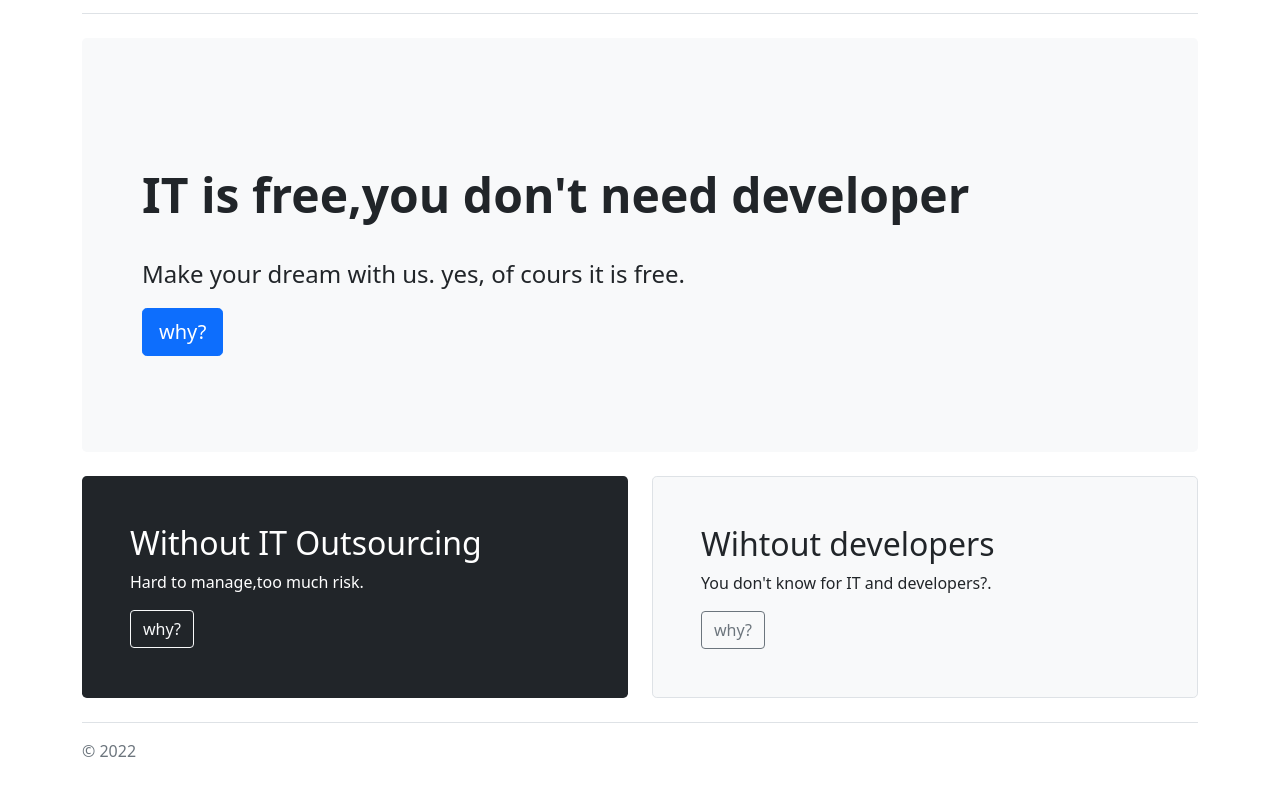
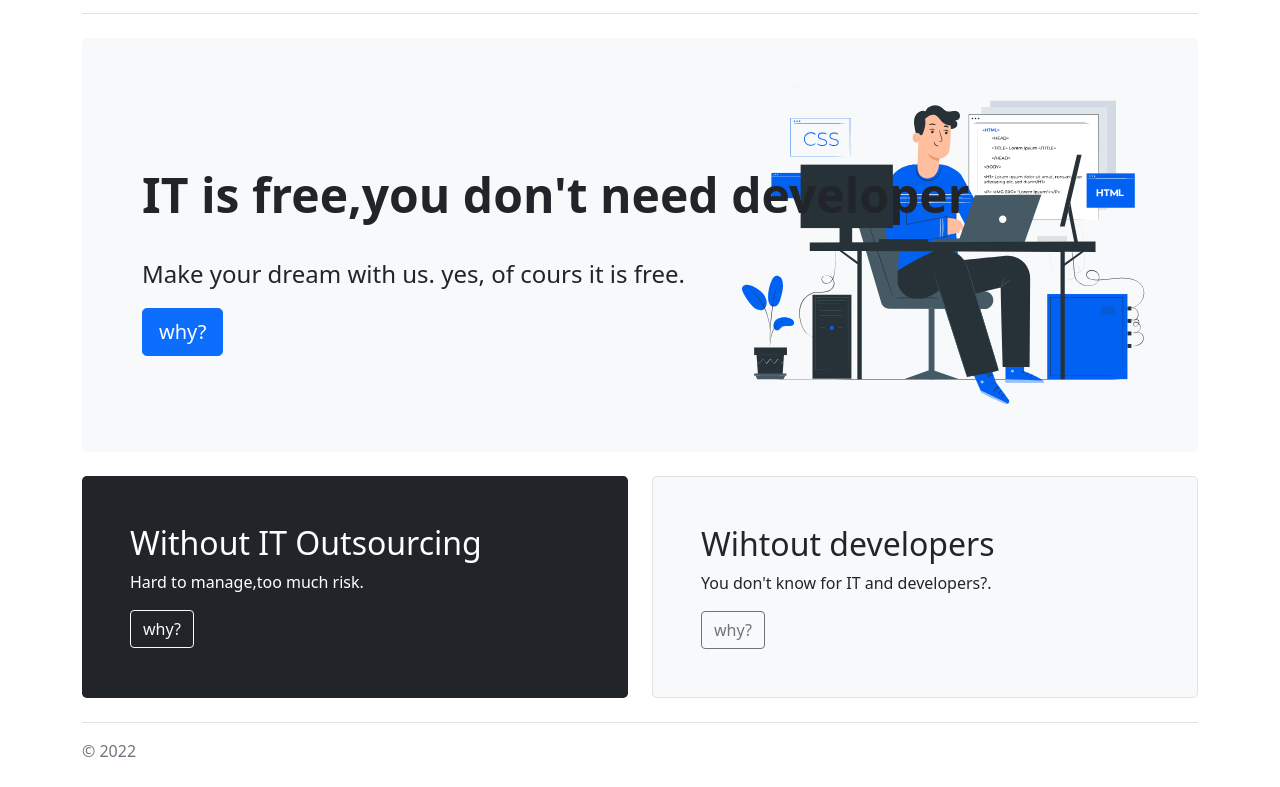
Before and after one commit to eunryong-hwang/itisfree, a website built with Parcel: page index.html in a window 1280 px wide. Shown: the part 63-850 px from the top of the page. Built offline with nearby package versions, Linux system fonts and the light colour scheme.

Commit message:
add images

```diff
--- a/index.html
+++ b/index.html
@@ -40,7 +40,7 @@
   </header>
 
   <div class="p-5 mb-4 bg-light rounded-3">
-    <div class="container-fluid py-5">
+    <div class="container-fluid py-5" style="background: url('img/programming.svg') no-repeat right">
       <h1 class="display-5 fw-bold">IT is free,you don't need developer</h1>
       <p class="col-md-8 fs-4">Make your dream with us. yes, of cours it is free.</p>
       <button class="btn btn-primary btn-lg" type="button">why?</button>
```
Also changed, not shown: img/programming.svg (added).
